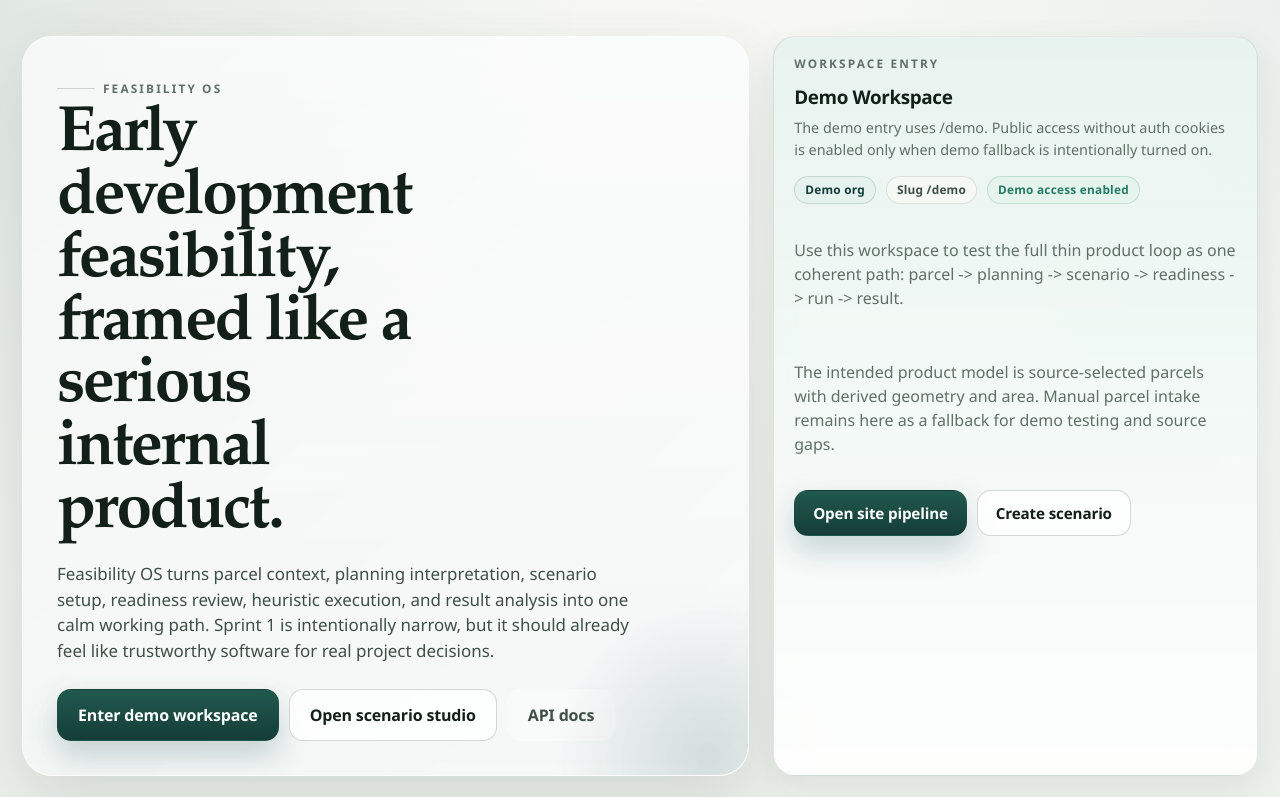
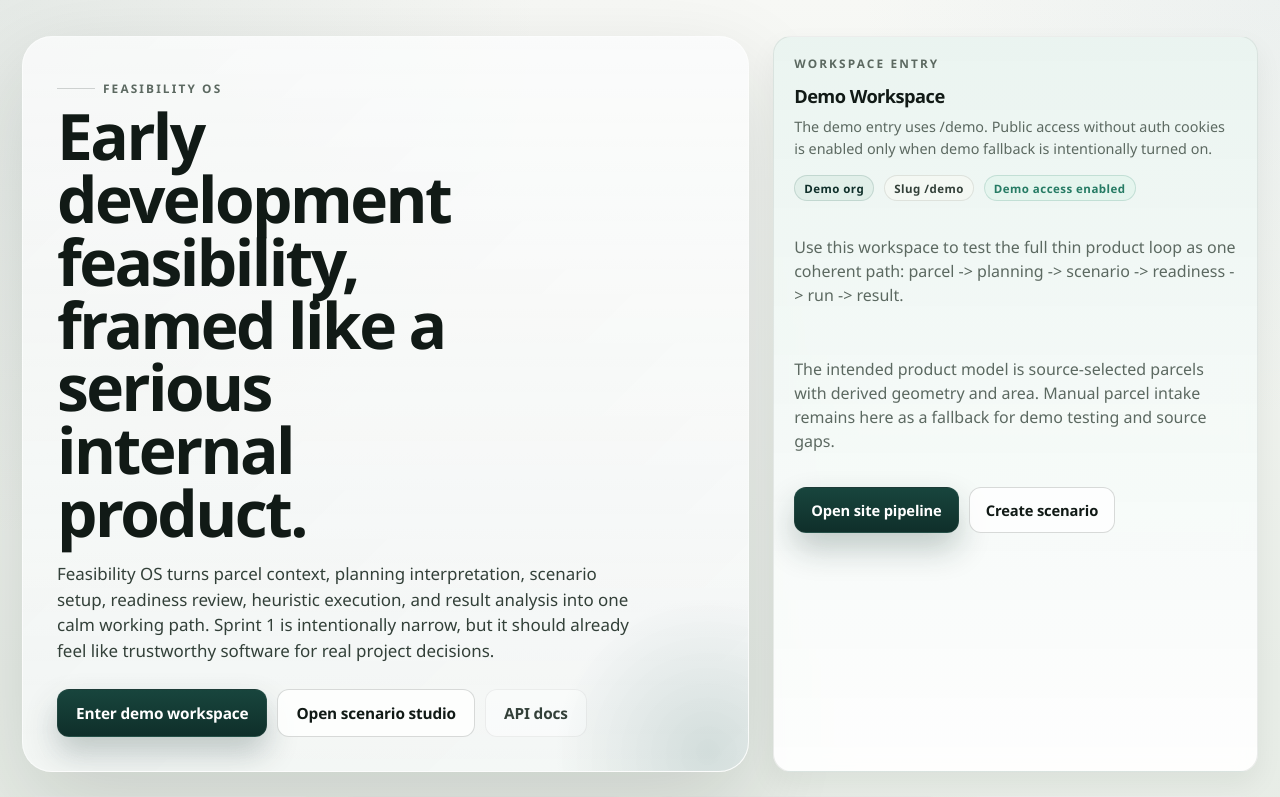
Before and after one commit to gipaperpipa/version-7, a Next.js app in the folder apps/web/: page / in a window 1280 px wide. Shown: the top 797 px of the page. Built offline with nearby package versions, Linux system fonts and the light colour scheme; no server answers.

Commit message:
Redesign web dashboard surfaces for stronger operator UX

```diff
--- a/apps/web/src/app/(app)/[orgSlug]/scenarios/new/page.tsx
+++ b/apps/web/src/app/(app)/[orgSlug]/scenarios/new/page.tsx
@@ -32,6 +32,12 @@
           eyebrow="Scenario studio"
           title="Create a scenario"
           description="Open a parcel-linked case, then continue in the builder."
+          meta={(
+            <div className="action-row">
+              <span className="meta-chip">{parcels.total} parcel option{parcels.total === 1 ? "" : "s"}</span>
+              {selectedParcel ? <span className="meta-chip">{selectedParcel.name ?? selectedParcel.cadastralId ?? "Selected parcel"}</span> : <span className="meta-chip">Select parcel first</span>}
+            </div>
+          )}
           actions={(
             <Link className={buttonClasses({ variant: "secondary" })} href={`/${orgSlug}/scenarios`}>
               Back to scenarios
--- a/apps/web/src/app/globals.css
+++ b/apps/web/src/app/globals.css
@@ -1,18 +1,18 @@
 :root {
-  --canvas: #edf1ec;
-  --canvas-strong: #e4ebe4;
-  --surface: rgba(255, 255, 255, 0.9);
-  --surface-strong: rgba(247, 249, 245, 0.94);
+  --canvas: #e8ede7;
+  --canvas-strong: #dfe6df;
+  --surface: rgba(252, 253, 250, 0.94);
+  --surface-strong: rgba(245, 248, 243, 0.96);
   --surface-raised: #ffffff;
-  --surface-ink: #16241f;
-  --border: rgba(22, 36, 31, 0.1);
-  --border-strong: rgba(22, 36, 31, 0.18);
-  --text: #132019;
-  --muted: #607068;
-  --muted-strong: #3f4f47;
-  --accent: #21594f;
-  --accent-strong: #153d38;
-  --accent-soft: #e5f2ee;
+  --surface-ink: #111a16;
+  --border: rgba(17, 26, 22, 0.08);
+  --border-strong: rgba(17, 26, 22, 0.16);
+  --text: #111a16;
+  --muted: #5c6961;
+  --muted-strong: #334039;
+  --accent: #18453d;
+  --accent-strong: #0f2f2a;
+  --accent-soft: #e1efe9;
   --success: #267b64;
   --success-soft: #e5f5ee;
   --warning: #a3691b;
@@ -21,14 +21,14 @@
   --danger-soft: #ffebe7;
   --info: #2c6987;
   --info-soft: #e7f1f8;
-  --shadow-soft: 0 12px 34px rgba(19, 32, 25, 0.08);
-  --shadow-strong: 0 26px 70px rgba(19, 32, 25, 0.12);
-  --radius-xs: 12px;
-  --radius-sm: 16px;
-  --radius-md: 22px;
-  --radius-lg: 28px;
-  --font-sans: Aptos, "Segoe UI", "Helvetica Neue", Arial, sans-serif;
-  --font-display: "Iowan Old Style", "Palatino Linotype", Georgia, serif;
+  --shadow-soft: 0 12px 28px rgba(17, 26, 22, 0.06);
+  --shadow-strong: 0 34px 92px rgba(17, 26, 22, 0.14);
+  --radius-xs: 10px;
+  --radius-sm: 14px;
+  --radius-md: 18px;
+  --radius-lg: 24px;
+  --font-sans: Aptos, "Segoe UI Variable Text", "Segoe UI", "Helvetica Neue", Arial, sans-serif;
+  --font-display: "Aptos Display", Aptos, "Segoe UI Variable Text", "Segoe UI", Arial, sans-serif;
 }
 
 * {
@@ -44,9 +44,9 @@
 body.app-root {
   color: var(--text);
   background:
-    radial-gradient(circle at top left, rgba(33, 89, 79, 0.1), transparent 30%),
-    radial-gradient(circle at top right, rgba(44, 105, 135, 0.06), transparent 24%),
-    linear-gradient(180deg, #f7f8f4 0%, var(--canvas) 48%, #edf2ec 100%);
+    radial-gradient(circle at top left, rgba(24, 69, 61, 0.08), transparent 28%),
+    radial-gradient(circle at top right, rgba(44, 105, 135, 0.05), transparent 22%),
+    linear-gradient(180deg, #f7f8f5 0%, var(--canvas) 46%, #e6ece5 100%);
   font-family: var(--font-sans);
   line-height: 1.5;
 }
@@ -56,10 +56,10 @@
   position: fixed;
   inset: 0;
   background-image:
-    linear-gradient(rgba(19, 32, 25, 0.024) 1px, transparent 1px),
-    linear-gradient(90deg, rgba(19, 32, 25, 0.024) 1px, transparent 1px);
-  background-size: 96px 96px;
-  opacity: 0.12;
+    linear-gradient(rgba(17, 26, 22, 0.02) 1px, transparent 1px),
+    linear-gradient(90deg, rgba(17, 26, 22, 0.02) 1px, transparent 1px);
+  background-size: 112px 112px;
+  opacity: 0.08;
   pointer-events: none;
 }
 
@@ -95,7 +95,7 @@
 .workspace-frame {
   margin: 0 auto;
   width: 100%;
-  max-width: 1320px;
+  max-width: 1440px;
 }
 
 .home-frame {
@@ -250,7 +250,7 @@
   border: 1px solid var(--border);
   border-radius: var(--radius-md);
   background: var(--surface);
-  backdrop-filter: blur(16px);
+  backdrop-filter: blur(10px);
   box-shadow: var(--shadow-soft);
 }
 
@@ -260,7 +260,7 @@
 }
 
 .card--accent {
-  background: linear-gradient(180deg, rgba(231, 243, 239, 0.96), rgba(255, 255, 255, 0.9));
+  background: linear-gradient(180deg, rgba(234, 244, 240, 0.98), rgba(255, 255, 255, 0.92));
 }
 
 .card__header {
@@ -286,9 +286,9 @@
 
 .card__title {
   margin: 0;
-  font-size: 1.18rem;
-  font-weight: 700;
-  letter-spacing: -0.02em;
+  font-size: 1.14rem;
+  font-weight: 800;
+  letter-spacing: -0.03em;
 }
 
 .card__description {
@@ -324,30 +324,34 @@
   display: flex;
   align-items: flex-start;
   justify-content: space-between;
-  gap: 18px;
-  padding-bottom: 2px;
+  gap: 22px;
+  padding-bottom: 16px;
+  border-bottom: 1px solid rgba(17, 26, 22, 0.08);
 }
 
 .page-header__body {
-  max-width: 68ch;
+  max-width: 64ch;
 }
 
 .page-title {
-  margin: 8px 0;
-  font-size: clamp(1.95rem, 3.7vw, 3rem);
-  line-height: 0.98;
-  letter-spacing: -0.05em;
+  margin: 8px 0 6px;
+  font-size: clamp(2.1rem, 3.9vw, 3.3rem);
+  line-height: 0.94;
+  letter-spacing: -0.06em;
 }
 
 .page-description {
   margin: 0;
-  max-width: 60ch;
-  font-size: 0.92rem;
+  max-width: 52ch;
+  font-size: 0.88rem;
   color: var(--muted-strong);
 }
 
 .page-meta {
-  margin-top: 10px;
+  margin-top: 12px;
+  display: flex;
+  flex-wrap: wrap;
+  gap: 8px;
 }
 
 .page-meta .workflow-steps {
@@ -365,6 +369,7 @@
 
 .header-actions {
   justify-content: flex-end;
+  align-items: center;
 }
 
 .action-row--spread {
@@ -377,11 +382,11 @@
   align-items: center;
   justify-content: center;
   gap: 10px;
-  min-height: 46px;
-  padding: 0 18px;
+  min-height: 44px;
+  padding: 0 16px;
   border: 1px solid transparent;
-  border-radius: 14px;
-  font-size: 0.95rem;
+  border-radius: 12px;
+  font-size: 0.92rem;
   font-weight: 700;
   letter-spacing: -0.01em;
   transition: transform 140ms ease, box-shadow 140ms ease, border-color 140ms ease, background 140ms ease, color 140ms ease;
@@ -399,21 +404,22 @@
 
 .button--primary {
   color: #ffffff;
+  border-color: rgba(255, 255, 255, 0.06);
   background: linear-gradient(180deg, var(--accent) 0%, var(--accent-strong) 100%);
-  box-shadow: 0 14px 32px rgba(33, 89, 79, 0.24);
+  box-shadow: 0 16px 32px rgba(15, 47, 42, 0.24);
 }
 
 .button--secondary,
 .button--outline {
   color: var(--text);
   border-color: var(--border-strong);
-  background: rgba(255, 255, 255, 0.78);
+  background: rgba(255, 255, 255, 0.82);
 }
 
 .button--ghost {
   color: var(--muted-strong);
-  border-color: transparent;
-  background: rgba(255, 255, 255, 0.36);
+  border-color: rgba(17, 26, 22, 0.06);
+  background: rgba(255, 255, 255, 0.42);
 }
 
 .button--danger {
@@ -423,9 +429,9 @@
 }
 
 .button--sm {
-  min-height: 40px;
-  padding: 0 14px;
-  font-size: 0.88rem;
+  min-height: 36px;
+  padding: 0 12px;
+  font-size: 0.82rem;
 }
 
 .button--default {
@@ -433,9 +439,9 @@
 }
 
 .button--lg {
-  min-height: 52px;
-  padding: 0 20px;
-  font-size: 1rem;
+  min-height: 48px;
+  padding: 0 18px;
+  font-size: 0.96rem;
 }
 
 .button--full {
@@ -446,13 +452,13 @@
   display: inline-flex;
   align-items: center;
   justify-content: center;
-  min-height: 28px;
-  padding: 0 10px;
+  min-height: 26px;
+  padding: 0 9px;
   border: 1px solid transparent;
   border-radius: 999px;
-  font-size: 0.74rem;
-  font-weight: 700;
-  letter-spacing: 0.02em;
+  font-size: 0.72rem;
+  font-weight: 700;
+  letter-spacing: 0.04em;
   white-space: nowrap;
 }
 
@@ -706,11 +712,13 @@
   display: inline-flex;
   align-items: center;
   min-height: 24px;
-  padding: 0 8px;
+  padding: 0 9px;
+  border: 1px solid rgba(17, 26, 22, 0.08);
   border-radius: 999px;
-  background: rgba(19, 32, 25, 0.05);
-  font-size: 0.76rem;
-  font-weight: 700;
+  background: rgba(17, 26, 22, 0.045);
+  font-size: 0.72rem;
+  font-weight: 700;
+  letter-spacing: 0.04em;
   color: var(--muted-strong);
 }
 
@@ -797,32 +805,32 @@
 .workflow-card {
   display: flex;
   flex-direction: column;
-  gap: 10px;
+  gap: 8px;
 }
 
 .workflow-steps {
   display: flex;
   flex-direction: column;
-  gap: 8px;
+  gap: 4px;
 }
 
 .workflow-step {
   display: grid;
-  grid-template-columns: 30px minmax(0, 1fr);
+  grid-template-columns: 26px minmax(0, 1fr);
   gap: 10px;
-  padding: 6px 0;
+  padding: 7px 0;
 }
 
 .workflow-step__index {
   display: inline-flex;
   align-items: center;
   justify-content: center;
-  width: 30px;
-  height: 30px;
+  width: 26px;
+  height: 26px;
   border-radius: 999px;
   border: 1px solid rgba(19, 32, 25, 0.12);
   background: rgba(255, 255, 255, 0.84);
-  font-size: 0.76rem;
+  font-size: 0.72rem;
   font-weight: 800;
   color: var(--muted-strong);
 }
@@ -840,13 +848,13 @@
 }
 
 .workflow-step__label {
-  font-size: 0.92rem;
+  font-size: 0.88rem;
   font-weight: 700;
 }
 
 .workflow-step__description {
-  margin-top: 4px;
-  font-size: 0.76rem;
+  margin-top: 2px;
+  font-size: 0.72rem;
   color: var(--muted);
 }
 
@@ -855,35 +863,44 @@
   z-index: 1;
   display: grid;
   min-height: 100vh;
-  grid-template-columns: 280px minmax(0, 1fr);
-  gap: 20px;
-  padding: 20px;
+  grid-template-columns: 260px minmax(0, 1fr);
+  gap: 16px;
+  padding: 16px;
 }
 
 .workspace-sidebar {
   position: sticky;
-  top: 20px;
-  display: flex;
-  height: calc(100vh - 40px);
-  flex-direction: column;
-  gap: 18px;
-  padding: 22px 18px;
-  border: 1px solid rgba(255, 255, 255, 0.09);
-  border-radius: 24px;
+  top: 16px;
+  overflow: hidden;
+  display: flex;
+  height: calc(100vh - 32px);
+  flex-direction: column;
+  gap: 16px;
+  padding: 20px 16px;
+  border: 1px solid rgba(255, 255, 255, 0.08);
+  border-radius: 22px;
   background:
-    linear-gradient(180deg, rgba(21, 33, 29, 0.98) 0%, rgba(28, 44, 38, 0.98) 100%),
-    radial-gradient(circle at top right, rgba(255, 255, 255, 0.06), transparent 30%);
+    linear-gradient(180deg, rgba(14, 24, 21, 0.99) 0%, rgba(20, 34, 29, 0.99) 100%),
+    radial-gradient(circle at top right, rgba(255, 255, 255, 0.08), transparent 30%);
   color: rgba(255, 255, 255, 0.92);
-  box-shadow: 0 26px 60px rgba(18, 36, 31, 0.24);
+  box-shadow: 0 28px 64px rgba(10, 20, 17, 0.28);
+}
+
+.workspace-sidebar::before {
+  content: "";
+  position: absolute;
+  inset: 0 0 auto;
+  height: 1px;
+  background: linear-gradient(90deg, transparent, rgba(255, 255, 255, 0.36), transparent);
 }
 
 .workspace-sidebar__section {
-  padding-top: 16px;
+  padding-top: 14px;
   border-top: 1px solid rgba(255, 255, 255, 0.08);
 }
 
 .workspace-brand__title {
-  font-size: 1.22rem;
+  font-size: 1.16rem;
   font-weight: 800;
   letter-spacing: -0.03em;
 }
@@ -891,7 +908,7 @@
 .workspace-brand__description,
 .workspace-sidebar__hint {
   margin-top: 8px;
-  font-size: 0.82rem;
+  font-size: 0.78rem;
   line-height: 1.45;
   color: rgba(255, 255, 255, 0.68);
 }
@@ -922,19 +939,31 @@
 .workspace-nav {
   display: flex;
   flex-direction: column;
-  gap: 6px;
+  gap: 4px;
 }
 
 .workspace-nav__link {
+  position: relative;
   display: flex;
   flex-direction: column;
   gap: 4px;
-  padding: 12px 13px 13px;
+  padding: 10px 12px 12px 14px;
   border: 1px solid transparent;
   border-radius: 16px;
   transition: background 140ms ease, border-color 140ms ease, transform 140ms ease;
 }
 
+.workspace-nav__link::before {
+  content: "";
+  position: absolute;
+  left: 0;
+  top: 10px;
+  bottom: 10px;
+  width: 2px;
+  border-radius: 999px;
+  background: transparent;
+}
+
 .workspace-nav__link:hover {
   transform: translateY(-1px);
   background: rgba(255, 255, 255, 0.05);
@@ -942,16 +971,20 @@
 
 .workspace-nav__link--active {
   border-color: rgba(255, 255, 255, 0.08);
-  background: linear-gradient(180deg, rgba(255, 255, 255, 0.1), rgba(255, 255, 255, 0.06));
+  background: linear-gradient(180deg, rgba(255, 255, 255, 0.12), rgba(255, 255, 255, 0.05));
+}
+
+.workspace-nav__link--active::before {
+  background: linear-gradient(180deg, rgba(255, 255, 255, 0.78), rgba(141, 203, 188, 0.86));
 }
 
 .workspace-nav__title {
-  font-size: 0.96rem;
+  font-size: 0.9rem;
   font-weight: 700;
 }
 
 .workspace-nav__description {
-  font-size: 0.82rem;
+  font-size: 0.74rem;
   color: rgba(255, 255, 255, 0.68);
 }
 
@@ -974,6 +1007,12 @@
   background: rgba(255, 255, 255, 0.04);
 }
 
+.workspace-sidebar .meta-chip {
+  border-color: rgba(255, 255, 255, 0.08);
+  background: rgba(255, 255, 255, 0.08);
+  color: rgba(255, 255, 255, 0.84);
+}
+
 .workspace-sidebar .workflow-step__description {
   color: rgba(255, 255, 255, 0.68);
 }
@@ -989,18 +1028,15 @@
 }
 
 .workspace-topbar {
-  margin: 14px auto 0;
+  margin: 8px auto 0;
   display: flex;
   width: 100%;
-  max-width: 1320px;
+  max-width: 1440px;
   align-items: center;
   justify-content: space-between;
   gap: 16px;
-  padding: 10px 14px;
-  border: 1px solid rgba(19, 32, 25, 0.08);
-  border-radius: 16px;
-  background: rgba(255, 255, 255, 0.68);
-  backdrop-filter: blur(16px);
+  padding: 0 2px 14px;
+  border-bottom: 1px solid rgba(17, 26, 22, 0.08);
 }
 
 .workspace-topbar__label {
@@ -1011,7 +1047,7 @@
 }
 
 .workspace-topbar__value {
-  font-size: 0.9rem;
+  font-size: 0.88rem;
   font-weight: 700;
 }
 
@@ -1023,28 +1059,57 @@
   gap: 4px;
 }
 
+.workspace-topbar__active {
+  align-items: flex-end;
+}
+
 .workspace-topbar__trail {
   display: flex;
   flex-wrap: wrap;
   justify-content: center;
-  gap: 8px;
+  gap: 6px;
 }
 
 .workspace-topbar__stage {
   display: inline-flex;
   align-items: center;
-  min-height: 26px;
-  padding: 0 10px;
-  border: 1px solid rgba(19, 32, 25, 0.08);
+  gap: 8px;
+  min-height: 28px;
+  padding: 0 10px 0 6px;
+  border: 1px solid rgba(17, 26, 22, 0.08);
   border-radius: 999px;
-  background: rgba(255, 255, 255, 0.6);
-  font-size: 0.75rem;
+  background: rgba(255, 255, 255, 0.54);
+  font-size: 0.72rem;
   font-weight: 700;
   color: var(--muted-strong);
 }
 
+.workspace-topbar__stage-index {
+  display: inline-flex;
+  align-items: center;
+  justify-content: center;
+  width: 18px;
+  height: 18px;
+  border-radius: 999px;
+  background: rgba(17, 26, 22, 0.08);
+  font-size: 0.64rem;
+  letter-spacing: 0;
+}
+
+.workspace-topbar__stage--complete {
+  border-color: rgba(38, 123, 100, 0.16);
+  background: rgba(229, 245, 238, 0.72);
+  color: var(--success);
+}
+
+.workspace-topbar__stage--current {
+  border-color: rgba(24, 69, 61, 0.18);
+  background: rgba(225, 239, 233, 0.86);
+  color: var(--accent-strong);
+}
+
 .workspace-main-content {
-  padding: 24px 6px 32px;
+  padding: 20px 6px 32px;
 }
 
 .list-shell {
@@ -1056,7 +1121,7 @@
 .ops-table {
   display: flex;
   flex-direction: column;
-  gap: 6px;
+  gap: 0;
 }
 
 .ops-table__header,
@@ -1067,8 +1132,8 @@
 }
 
 .ops-table__header {
-  padding: 0 0 10px;
-  border-bottom: 1px solid rgba(19, 32, 25, 0.08);
+  padding: 0 16px 12px;
+  border-bottom: 1px solid rgba(17, 26, 22, 0.08);
   font-size: 0.72rem;
   font-weight: 700;
   letter-spacing: 0.16em;
@@ -1077,19 +1142,17 @@
 }
 
 .ops-table__row {
-  padding: 10px 12px;
-  border-radius: 18px;
-  border-bottom: 1px solid rgba(19, 32, 25, 0.08);
-  transition: background 140ms ease, border-color 140ms ease, transform 140ms ease;
-}
-
-.ops-table__row:last-child {
-  border-bottom: none;
+  padding: 14px 16px;
+  border-radius: 0;
+  transition: background 140ms ease, border-color 140ms ease;
 }
 
 .ops-table__row:hover {
-  background: rgba(255, 255, 255, 0.58);
-  border-color: rgba(19, 32, 25, 0.04);
+  background: linear-gradient(90deg, rgba(17, 26, 22, 0.03), rgba(255, 255, 255, 0.44));
+}
+
+.ops-table__row + .ops-table__row {
+  border-top: 1px solid rgba(17, 26, 22, 0.08);
 }
 
 .ops-table__header--parcels,
@@ -1109,8 +1172,8 @@
 .ops-table__actions {
   display: flex;
   flex-direction: column;
-  align-items: flex-start;
-  gap: 8px;
+  align-items: flex-end;
+  gap: 10px;
 }
 
 .ops-summary-grid {
@@ -1133,8 +1196,8 @@
 
 .ops-scan__item {
   min-width: 0;
-  padding-left: 12px;
-  border-left: 1px solid rgba(19, 32, 25, 0.08);
+  padding-left: 14px;
+  border-left: 1px solid rgba(17, 26, 22, 0.08);
 }
 
 .ops-scan__item:first-child {
@@ -1152,7 +1215,7 @@
 
 .ops-scan__value {
   margin-top: 6px;
-  font-size: 0.9rem;
+  font-size: 0.88rem;
   font-weight: 700;
   line-height: 1.35;
 }
@@ -1183,9 +1246,9 @@
 
 .ops-summary-item {
   padding: 10px 12px;
-  border: 1px solid rgba(19, 32, 25, 0.08);
+  border: 1px solid rgba(17, 26, 22, 0.08);
   border-radius: 16px;
-  background: linear-gradient(180deg, rgba(255, 255, 255, 0.74), rgba(255, 255, 255, 0.58));
+  background: linear-gradient(180deg, rgba(255, 255, 255, 0.88), rgba(248, 249, 246, 0.76));
 }
 
 .ops-summary-item__label {
@@ -1211,7 +1274,25 @@
 }
 
 .summary-band .card__content {
-  padding-top: 10px;
+  padding-top: 12px;
+}
+
+.summary-band {
+  position: relative;
+  overflow: hidden;
+}
+
+.summary-band::before {
+  content: "";
+  position: absolute;
+  inset: 0 0 auto;
+  height: 3px;
+  background: linear-gradient(90deg, var(--accent) 0%, rgba(44, 105, 135, 0.48) 40%, transparent 84%);
+}
+
+.summary-band .card__header {
+  padding-bottom: 14px;
+  border-bottom: 1px solid rgba(17, 26, 22, 0.08);
 }
 
 .summary-band .ops-summary-grid {
@@ -1221,7 +1302,7 @@
 .summary-band .ops-summary-item {
   padding: 0 0 0 14px;
   border: none;
-  border-left: 1px solid rgba(19, 32, 25, 0.08);
+  border-left: 1px solid rgba(17, 26, 22, 0.08);
   border-radius: 0;
   background: transparent;
 }
@@ -1231,24 +1312,101 @@
   border-left: none;
 }
 
+.summary-band .ops-summary-item__value {
+  font-size: 1.2rem;
+  letter-spacing: -0.04em;
+}
+
 .index-surface .card__header {
-  padding-bottom: 4px;
+  padding-bottom: 12px;
+  border-bottom: 1px solid rgba(17, 26, 22, 0.08);
+}
+
+.index-surface {
+  background: linear-gradient(180deg, rgba(251, 252, 250, 0.96), rgba(255, 255, 255, 0.84));
+}
+
+.index-surface .card__content {
+  padding-top: 0;
+}
+
+.dashboard-hero {
+  position: relative;
+  overflow: hidden;
+  border-color: rgba(255, 255, 255, 0.08);
+  background:
+    radial-gradient(circle at top right, rgba(255, 255, 255, 0.12), transparent 28%),
+    linear-gradient(135deg, #0f2a25 0%, #173c35 48%, #244b43 100%);
+  box-shadow: var(--shadow-strong);
+}
+
+.dashboard-hero::after {
+  content: "";
+  position: absolute;
+  right: -80px;
+  top: -80px;
+  width: 260px;
+  height: 260px;
+  border-radius: 999px;
+  background: radial-gradient(circle, rgba(255, 255, 255, 0.16), transparent 70%);
+  pointer-events: none;
 }
 
 .dashboard-hero .card__header {
-  align-items: flex-end;
+  align-items: flex-start;
+}
+
+.dashboard-hero .card__header,
+.dashboard-hero .card__content {
+  position: relative;
+  z-index: 1;
 }
 
 .dashboard-hero .card__title {
-  font-size: 1.22rem;
+  font-size: 1.3rem;
+  color: rgba(255, 255, 255, 0.96);
+}
+
+.dashboard-hero .card__eyebrow,
+.dashboard-hero .card__description,
+.dashboard-hero .ops-summary-item__label,
+.dashboard-hero .ops-summary-item__detail,
+.dashboard-hero .verdict-panel__context,
+.dashboard-hero .field-help {
+  color: rgba(255, 255, 255, 0.72);
 }
 
 .dashboard-hero .ops-summary-item {
-  background: rgba(255, 255, 255, 0.44);
+  border-color: rgba(255, 255, 255, 0.08);
+  background: rgba(255, 255, 255, 0.08);
+  backdrop-filter: blur(8px);
+}
+
+.dashboard-hero .ops-summary-item__value {
+  color: rgba(255, 255, 255, 0.96);
+}
+
+.dashboard-hero .meta-chip {
+  border-color: rgba(255, 255, 255, 0.1);
+  background: rgba(255, 255, 255, 0.08);
+  color: rgba(255, 255, 255, 0.88);
+}
+
+.dashboard-hero .button--secondary,
+.dashboard-hero .button--outline {
+  color: rgba(255, 255, 255, 0.94);
+  border-color: rgba(255, 255, 255, 0.12);
+  background: rgba(255, 255, 255, 0.08);
+}
+
+.dashboard-hero .button--ghost {
+  color: rgba(255, 255, 255, 0.8);
+  border-color: rgba(255, 255, 255, 0.08);
+  background: rgba(255, 255, 255, 0.05);
 }
 
 .dashboard-hero--builder .card__content {
-  padding-top: 12px;
+  padding-top: 14px;
 }
 
 .decision-hero .card__title {
@@ -1260,7 +1418,7 @@
 }
 
 .detail-grid--decision > .card {
-  background: linear-gradient(180deg, rgba(255, 255, 255, 0.84), rgba(255, 255, 255, 0.72));
+  background: linear-gradient(180deg, rgba(255, 255, 255, 0.88), rgba(249, 250, 247, 0.76));
 }
 
 .editor-secondary-grid {
@@ -1276,6 +1434,8 @@
 }
 
 .editor-panel {
+  border-color: rgba(17, 26, 22, 0.08);
+  background: linear-gradient(180deg, rgba(255, 255, 255, 0.92), rgba(248, 249, 246, 0.84));
   box-shadow: none;
 }
 
@@ -1283,15 +1443,25 @@
   padding-top: 12px;
 }
 
+.editor-panel .card__header {
+  padding-bottom: 10px;
+  border-bottom: 1px solid rgba(17, 26, 22, 0.06);
+}
+
+.editor-panel--primary {
+  box-shadow: 0 20px 46px rgba(17, 26, 22, 0.06);
+}
+
 .rail-panel {
   box-shadow: none;
-  border-color: rgba(19, 32, 25, 0.08);
-  background: linear-gradient(180deg, rgba(247, 249, 245, 0.96), rgba(255, 255, 255, 0.82));
+  border-color: rgba(17, 26, 22, 0.08);
+  background: linear-gradient(180deg, rgba(246, 248, 244, 0.96), rgba(255, 255, 255, 0.84));
 }
 
 .rail-panel--accent,
 .rail-panel--action {
-  background: linear-gradient(180deg, rgba(231, 243, 239, 0.92), rgba(255, 255, 255, 0.86));
+  background: linear-gradient(180deg, rgba(229, 240, 236, 0.96), rgba(255, 255, 255, 0.9));
+  box-shadow: 0 18px 38px rgba(17, 26, 22, 0.07);
 }
 
 .planning-section .card__content {
@@ -1396,10 +1566,10 @@
 }
 
 .key-value-card {
-  padding: 16px 18px;
-  border: 1px solid rgba(19, 32, 25, 0.08);
+  padding: 15px 16px;
+  border: 1px solid rgba(17, 26, 22, 0.08);
   border-radius: 18px;
-  background: rgba(255, 255, 255, 0.66);
+  background: rgba(255, 255, 255, 0.8);
 }
 
 .key-value-card__label {
@@ -1418,9 +1588,9 @@
   flex-direction: column;
   gap: 12px;
   padding: 14px;
-  border: 1px solid rgba(19, 32, 25, 0.08);
+  border: 1px solid rgba(17, 26, 22, 0.08);
   border-radius: 18px;
-  background: linear-gradient(180deg, rgba(255, 255, 255, 0.72), rgba(255, 255, 255, 0.58));
+  background: linear-gradient(180deg, rgba(255, 255, 255, 0.86), rgba(248, 249, 246, 0.72));
 }
 
 .planning-field--cleared {
@@ -1450,7 +1620,7 @@
   padding: 14px 16px;
   border: 1px dashed rgba(44, 105, 135, 0.24);
   border-radius: 18px;
-  background: rgba(255, 255, 255, 0.58);
+  background: rgba(255, 255, 255, 0.74);
 }
 
 .readonly-block__value {
@@ -1470,17 +1640,23 @@
 .form-actions-bar {
   align-items: center;
   padding: 12px 14px;
-  border: 1px solid rgba(19, 32, 25, 0.08);
+  border: 1px solid rgba(17, 26, 22, 0.08);
   border-radius: 18px;
-  background: rgba(255, 255, 255, 0.58);
+  background: rgba(255, 255, 255, 0.72);
 }
 
 .form-actions-bar--builder {
   position: sticky;
-  bottom: 12px;
+  bottom: 10px;
   z-index: 3;
   backdrop-filter: blur(16px);
-  box-shadow: var(--shadow-soft);
+  border-color: rgba(255, 255, 255, 0.06);
+  background: linear-gradient(180deg, rgba(15, 28, 24, 0.92), rgba(21, 38, 33, 0.92));
+  box-shadow: 0 20px 52px rgba(17, 26, 22, 0.18);
+}
+
+.form-actions-bar--builder .field-help {
+  color: rgba(255, 255, 255, 0.72);
 }
 
 .scenario-hint {
@@ -1507,9 +1683,9 @@
   flex-direction: column;
   gap: 10px;
   padding: 14px 16px;
-  border: 1px solid rgba(19, 32, 25, 0.08);
+  border: 1px solid rgba(17, 26, 22, 0.08);
   border-radius: 18px;
-  background: rgba(255, 255, 255, 0.62);
+  background: linear-gradient(180deg, rgba(247, 249, 245, 0.94), rgba(255, 255, 255, 0.84));
 }
 
 .scenario-focus-strip__body {
@@ -1582,15 +1758,17 @@
   display: flex;
   flex-direction: column;
   gap: 8px;
-  padding: 14px;
-  border: 1px solid rgba(19, 32, 25, 0.08);
-  border-radius: 18px;
-  background: rgba(255, 255, 255, 0.62);
+  padding: 13px 14px;
+  border: 1px solid rgba(17, 26, 22, 0.08);
+  border-radius: 16px;
+  background: rgba(255, 255, 255, 0.76);
+  transition: border-color 140ms ease, background 140ms ease, box-shadow 140ms ease;
 }
 
 .funding-lane--selected {
-  border-color: rgba(33, 89, 79, 0.18);
-  background: rgba(229, 242, 238, 0.74);
+  border-color: rgba(24, 69, 61, 0.18);
+  background: linear-gradient(180deg, rgba(225, 239, 233, 0.88), rgba(255, 255, 255, 0.9));
+  box-shadow: inset 0 1px 0 rgba(255, 255, 255, 0.5);
 }
 
 .funding-lane__header {
@@ -1669,9 +1847,9 @@
 
 .signal-row--contained {
   padding: 12px 14px;
-  border: 1px solid rgba(19, 32, 25, 0.08);
+  border: 1px solid rgba(17, 26, 22, 0.08);
   border-radius: 16px;
-  background: rgba(255, 255, 255, 0.56);
+  background: rgba(255, 255, 255, 0.72);
 }
 
 .helper-list {
@@ -1806,6 +1984,10 @@
     justify-content: flex-start;
   }
 
+  .workspace-topbar__active {
+    align-items: flex-start;
+  }
+
   .list-row__summary {
     grid-template-columns: minmax(0, 1fr);
   }
```
Also changed, not shown: apps/web/src/app/(app)/[orgSlug]/parcels/[parcelId]/page.tsx (+8 -0 lines), apps/web/src/app/(app)/[orgSlug]/parcels/[parcelId]/planning/page.tsx (+9 -1 lines), apps/web/src/app/(app)/[orgSlug]/parcels/page.tsx (+13 -3 lines), apps/web/src/app/(app)/[orgSlug]/scenarios/[scenarioId]/builder/page.tsx (+9 -1 lines), apps/web/src/app/(app)/[orgSlug]/scenarios/[scenarioId]/results/[runId]/page.tsx (+8 -2 lines), apps/web/src/app/(app)/[orgSlug]/scenarios/page.tsx (+9 -0 lines), apps/web/src/components/ui/app-shell.tsx (+25 -18 lines), apps/web/src/components/ui/workflow-steps.tsx (+6 -3 lines).
